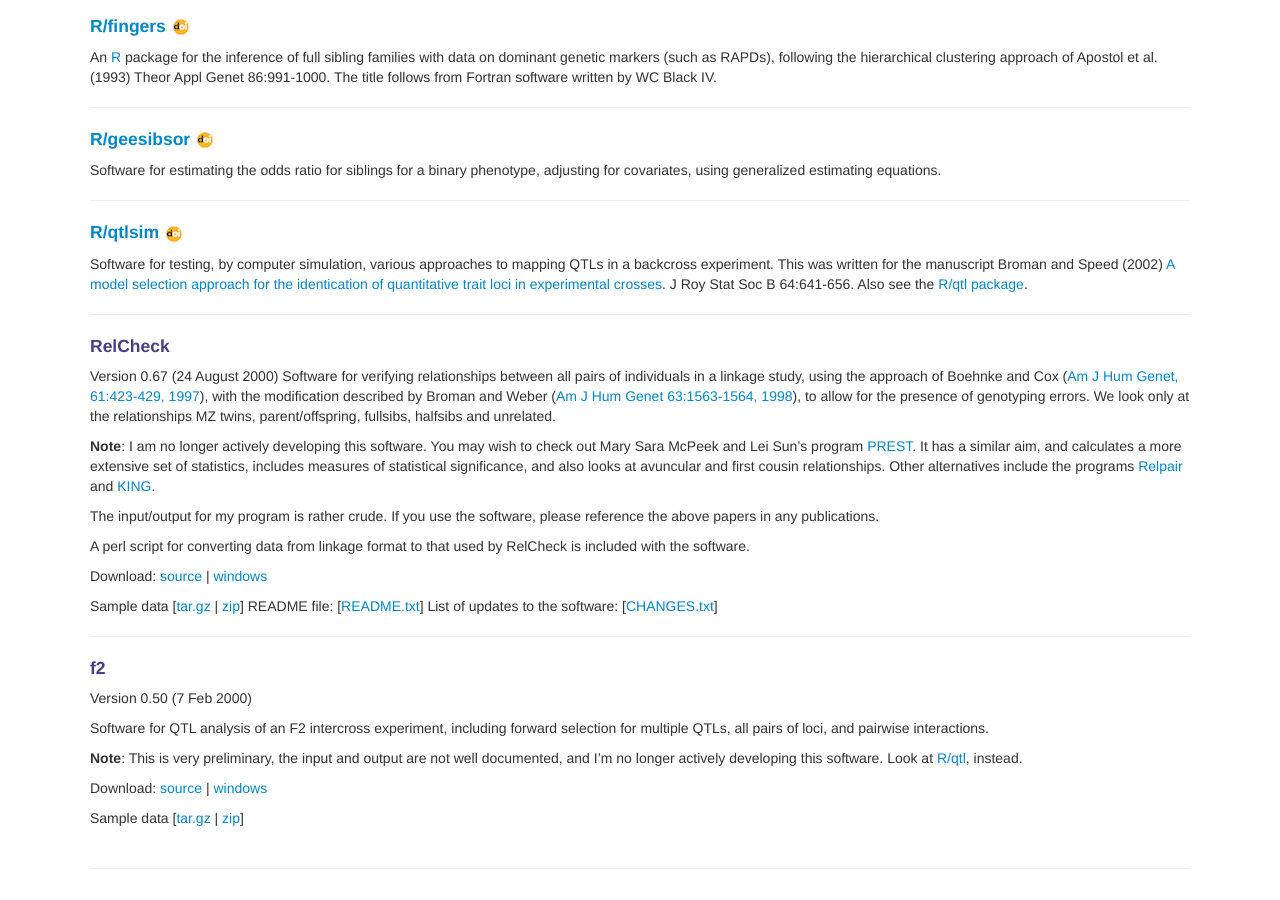
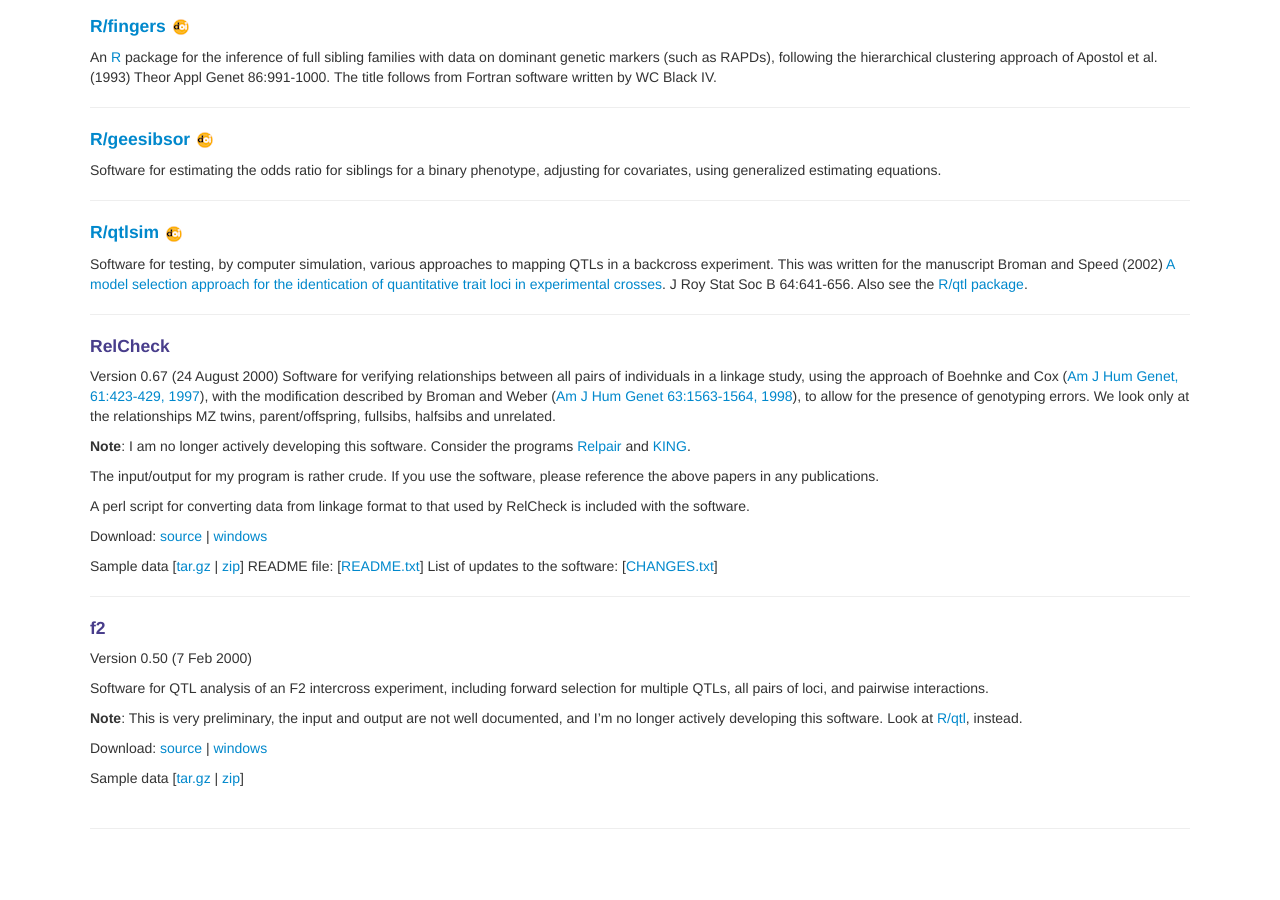
Before and after one commit to kbroman/kbroman.github.io, a Jekyll site: the page built from software.md, in a window 1280 px wide and 900 px high, scrolled down 3057 px. Built offline with Jekyll 4.4.1, drawn with Linux system fonts in a browser that asks for light colours; after the commit the page ends 3917 px from its top, so only the background shows below that.

Commit message:
software.md: edit note about Relcheck software

```diff
--- a/software.md
+++ b/software.md
@@ -326,11 +326,8 @@ J Hum Genet 63:1563-1564, 1998](https://www.ncbi.nlm.nih.gov/pubmed/9792888)), t
 genotyping errors.  We look only at the relationships MZ twins,
 parent/offspring, fullsibs, halfsibs and unrelated.
 
-**Note**: I am no longer actively developing this software. You may wish to check out Mary Sara McPeek and Lei
-Sun's program [PREST](http://galton.uchicago.edu/~mcpeek/software/prest/).  It has a similar aim, and calculates a
-more extensive set of statistics, includes measures of statistical
-significance, and also looks at avuncular and first cousin
-relationships.  Other alternatives include the programs
+**Note**: I am no longer actively developing this software. Consider
+the programs
 [Relpair](https://csg.sph.umich.edu/boehnke/relpair.php)
 and
 [KING](https://www.kingrelatedness.com/).
```
